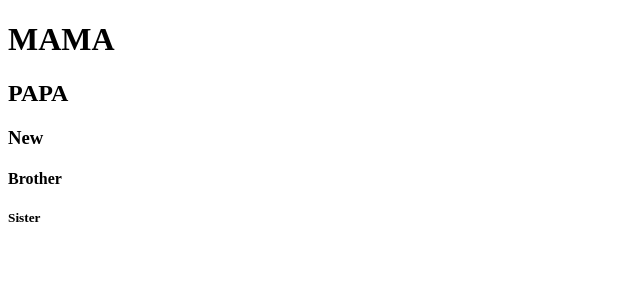
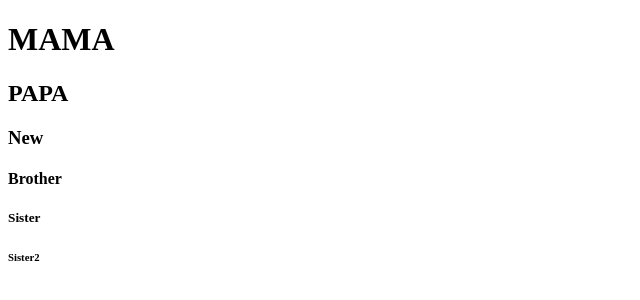
Before and after one commit to Illouminus/HTML-Initiation, a plain HTML site: page index.html in a window 1280 px wide. Shown: the full height of the page, 0-640 px from the left. Drawn offline with Linux system fonts and the light colour scheme.

Commit message:
Добавили вторую сестру

```diff
--- a/index.html
+++ b/index.html
@@ -12,5 +12,6 @@
 	<h3>New</h3>
 	<h4>Brother</h4>
 	<h5>Sister</h5>
+	<h6>Sister2</h6>
 </body>
 </html>
```
